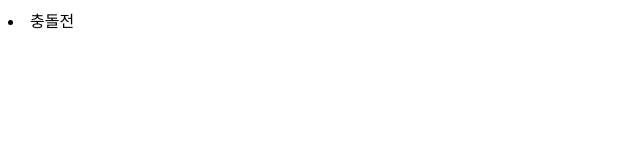
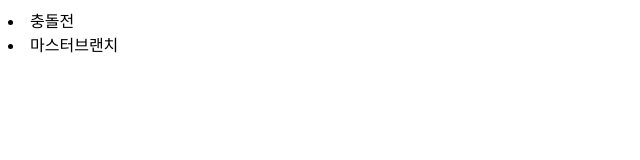
Before and after one commit to joonhyung/test, a plain HTML site: page index.html in a window 1280 px wide. Shown: the whole page, without its empty margins (0-640 px from the left). Drawn offline with Linux system fonts and the light colour scheme.

Commit message:
마스터브랜치

```diff
--- a/index.html
+++ b/index.html
@@ -6,5 +6,6 @@
   </head>
   <body>
   <li>충돌전</li>
+  <li>마스터브랜치</li>
   </body>
 </html>
```
